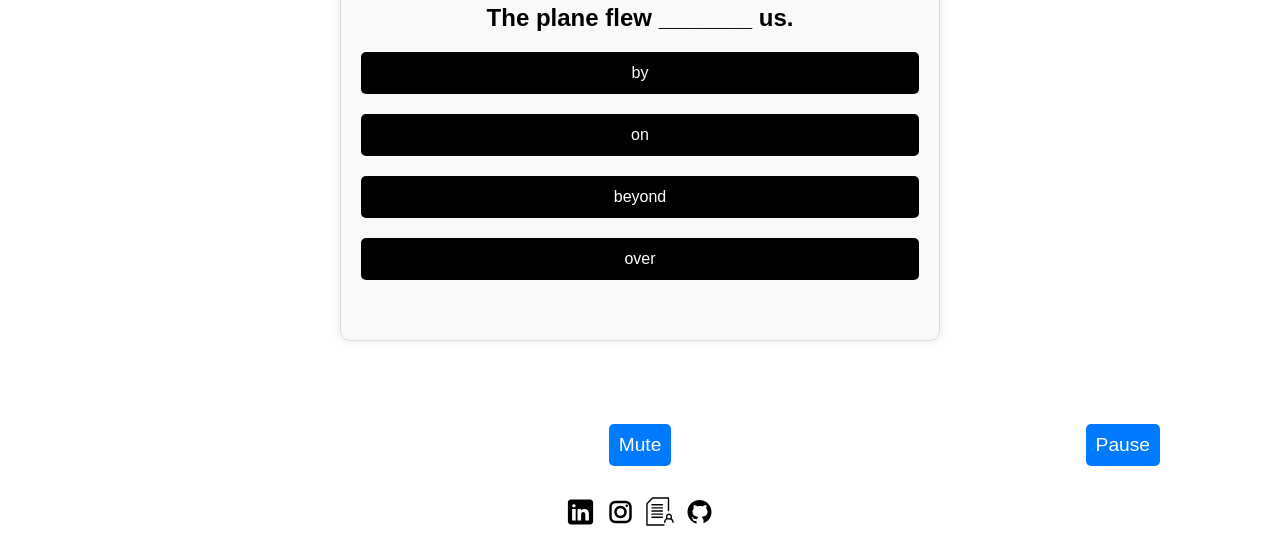
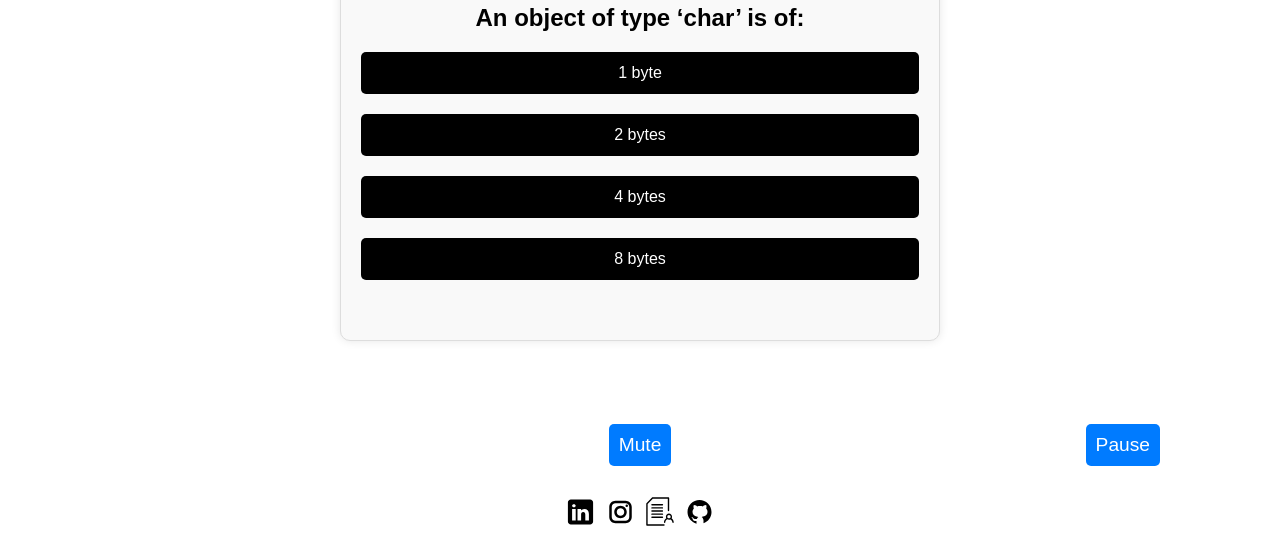
Before and after one commit to Neeraj7911/Placement-Preparation, a plain HTML site: page cprog.html in a window 1280 px wide. Shown: the part 259-800 px from the top of the page. Drawn offline with Linux system fonts and the light colour scheme.

Commit message:
cprogramquestionadd

```diff
--- a/verbal.html
+++ b/cprog.html
@@ -306,7 +306,7 @@
         setTimeout(function () {
           document.getElementById("loading-screen").style.display = "none"; // Hide loading screen
           document.getElementById("content").style.display = "block"; // Show main content
-        }, 2500);
+        }, 3000);
       };
       function startQuiz() {
         window.open("verbal.html", "_blank");
@@ -468,7 +468,7 @@
       }
 
       // Load questions from external file
-      fetch("questions.json")
+      fetch("cprogrammingquestions.json")
         .then((response) => response.json())
         .then((data) => {
           questions = data;
--- /dev/null
+++ b/cprogrammingquestions.json
@@ -0,0 +1,302 @@
+[
+  {
+    "question": "C Programming Language is often called as:",
+    "correct": 1,
+    "options": [
+      "High Level Language",
+      "Middle Level Language",
+      "Low Level Language",
+      "None of these"
+    ]
+  },
+  {
+    "question": "Which of the following is true about C programming language?",
+    "correct": 3,
+    "options": [
+      "C is a structural language",
+      "C is a procedural language",
+      "C does not support function within function",
+      "All of these"
+    ]
+  },
+  {
+    "question": "How many keywords are there in C programming language?",
+    "correct": 0,
+    "options": ["32", "28", "21", "None of these"]
+  },
+  {
+    "question": "Which is not the extended keyword in C?",
+    "correct": 3,
+    "options": ["_Imaginary", "_Complex", "inline", "None of these"]
+  },
+  {
+    "question": "Process in which source code is combined with object code is termed as:",
+    "correct": 2,
+    "options": ["Linker", "Loading", "Linking", "None of these"]
+  },
+  {
+    "question": "An object of type ‘char’ is of:",
+    "correct": 0,
+    "options": ["1 byte", "2 bytes", "4 bytes", "8 bytes"]
+  },
+  {
+    "question": "For 32 bits environment, size of ‘int’ data type is:",
+    "correct": 1,
+    "options": ["2 bytes", "4 bytes", "8 bytes", "None of these"]
+  },
+  {
+    "question": "What is the minimal range of unsigned char data type?",
+    "correct": 1,
+    "options": ["-127 to 127", "0 to 255", "-32767 to 32767", "None of these"]
+  },
+  {
+    "question": "In C, the names of variables, functions, labels, and various other user-defined items are:",
+    "correct": 2,
+    "options": ["keywords", "Tokens", "Identifiers", "None of these"]
+  },
+  {
+    "question": "Variables that are declared inside a function are:",
+    "correct": 3,
+    "options": ["constants", "literals", "global", "local"]
+  },
+  {
+    "question": "All non-global variables are by default:",
+    "correct": 0,
+    "options": ["auto", "static", "extern", "register"]
+  },
+  {
+    "question": "You can direct the compiler to retain the values of local variables using modifier:",
+    "correct": 1,
+    "options": ["auto", "static", "extern", "register"]
+  },
+  {
+    "question": "main() is:",
+    "correct": 1,
+    "options": ["keyword", "function", "both", "None of these"]
+  },
+  {
+    "question": "This modifier tells the compiler that the value of the variable may change at any time:",
+    "correct": 3,
+    "options": ["extern", "public", "void", "volatile"]
+  },
+  {
+    "question": "Variables with keyword are only declared not defined:",
+    "correct": 1,
+    "options": ["auto", "extern", "static", "register"]
+  },
+  {
+    "question": "Which of the following statement about ‘static variables’ is false?",
+    "correct": 3,
+    "options": [
+      "Static variables are permanent variables within their own function or file",
+      "Static local variables are not known outside the function or file",
+      "Static variables maintain their values during function calls",
+      "Static variables and global variables are same"
+    ]
+  },
+  {
+    "question": "Which operator is used to return the length of the variables in bytes?",
+    "correct": 3,
+    "options": ["size()", "length()", "leng()", "sizeof()"]
+  },
+  {
+    "question": "The format identifier ‘%i’ is also used for:",
+    "correct": 1,
+    "options": ["char", "int", "float", "double"]
+  },
+  {
+    "question": "Which data type is best for storing a number 65000 in a 32-bit system?",
+    "correct": 3,
+    "options": ["int", "long", "signed short", "unsigned short"]
+  },
+  {
+    "question": "Which header file can be used to define i/o function prototypes and macros?",
+    "correct": 0,
+    "options": ["stdio.h", "conio.h", "stdlib.h", "alloc.h"]
+  },
+  {
+    "question": "Which of the following format is not correct?",
+    "correct": 3,
+    "options": [
+      "printf(\"%c\", character);",
+      "printf(\"%d\", integer);",
+      "printf(\"%lf\", float);",
+      "printf(\"%ld\", double);"
+    ]
+  },
+  {
+    "question": "The function prototype is followed by:",
+    "correct": 0,
+    "options": ["semicolon", "closing curly bracket", "both", "none of these"]
+  },
+  {
+    "question": "What is used for storing True or False values?",
+    "correct": 2,
+    "options": ["char", "int", "bool", "None of the above"]
+  },
+  {
+    "question": "C Programming Language is often called as:",
+    "correct": 1,
+    "options": [
+      "High Level Language",
+      "Middle Level Language",
+      "Low Level Language",
+      "None of these"
+    ]
+  },
+  {
+    "question": "Which of the following is true about C programming language?",
+    "correct": 3,
+    "options": [
+      "C is a structural language",
+      "C is a procedural language",
+      "C does not support function within function",
+      "All of these"
+    ]
+  },
+  {
+    "question": "How many keywords are there in C programming language?",
+    "correct": 0,
+    "options": ["32", "28", "21", "None of these"]
+  },
+  {
+    "question": "Which is not the extended keyword in C?",
+    "correct": 3,
+    "options": ["_Imaginary", "_Complex", "inline", "None of these"]
+  },
+  {
+    "question": "Process in which source code is combined with object code is termed as:",
+    "correct": 2,
+    "options": ["Linker", "Loading", "Linking", "None of these"]
+  },
+  {
+    "question": "An object of type ‘char’ is of:",
+    "correct": 0,
+    "options": ["1 byte", "2 bytes", "4 bytes", "8 bytes"]
+  },
+  {
+    "question": "For 32 bits environment, size of ‘int’ data type is:",
+    "correct": 1,
+    "options": ["2 bytes", "4 bytes", "8 bytes", "None of these"]
+  },
+  {
+    "question": "What is the minimal range of unsigned char data type?",
+    "correct": 1,
+    "options": ["-127 to 127", "0 to 255", "-32767 to 32767", "None of these"]
+  },
+  {
+    "question": "In C, the names of variables, functions, labels, and various other user-defined items are:",
+    "correct": 2,
+    "options": ["keywords", "Tokens", "Identifiers", "None of these"]
+  },
+  {
+    "question": "Variables that are declared inside a function are:",
+    "correct": 3,
+    "options": ["constants", "literals", "global", "local"]
+  },
+  {
+    "question": "All non-global variables are by default:",
+    "correct": 0,
+    "options": ["auto", "static", "extern", "register"]
+  },
+  {
+    "question": "You can direct the compiler to retain the values of local variables using modifier:",
+    "correct": 1,
+    "options": ["auto", "static", "extern", "register"]
+  },
+  {
+    "question": "main() is:",
+    "correct": 1,
+    "options": ["keyword", "function", "both", "None of these"]
+  },
+  {
+    "question": "This modifier tells the compiler that the value of the variable may change at any time:",
+    "correct": 3,
+    "options": ["extern", "public", "void", "volatile"]
+  },
+  {
+    "question": "Variables with keyword are only declared not defined:",
+    "correct": 1,
+    "options": ["auto", "extern", "static", "register"]
+  },
+  {
+    "question": "Which of the following statement about ‘static variables’ is false?",
+    "correct": 3,
+    "options": [
+      "Static variables are permanent variables within their own function or file",
+      "Static local variables are not known outside the function or file",
+      "Static variables maintain their values during function calls",
+      "Static variables and global variables are same"
+    ]
+  },
+  {
+    "question": "Which operator is used to return the length of the variables in bytes?",
+    "correct": 3,
+    "options": ["size()", "length()", "leng()", "sizeof()"]
+  },
+  {
+    "question": "The format identifier ‘%i’ is also used for:",
+    "correct": 1,
+    "options": ["char", "int", "float", "double"]
+  },
+  {
+    "question": "Which data type is best for storing a number 65000 in a 32-bit system?",
+    "correct": 3,
+    "options": ["int", "long", "signed short", "unsigned short"]
+  },
+  {
+    "question": "Which header file can be used to define i/o function prototypes and macros?",
+    "correct": 0,
+    "options": ["stdio.h", "conio.h", "stdlib.h", "alloc.h"]
+  },
+  {
+    "question": "Which of the following format is not correct?",
+    "correct": 3,
+    "options": [
+      "printf(\"%c\", character);",
+      "printf(\"%d\", integer);",
+      "printf(\"%lf\", float);",
+      "printf(\"%ld\", double);"
+    ]
+  },
+  {
+    "question": "The function prototype is followed by:",
+    "correct": 0,
+    "options": ["semicolon", "closing curly bracket", "both", "none of these"]
+  },
+  {
+    "question": "What is used for storing True or False values?",
+    "correct": 2,
+    "options": ["char", "int", "bool", "None of the above"]
+  },
+  {
+    "question": "Choose the correct synonym for the following word: Expressive",
+    "correct": 2,
+    "options": ["Garrulous", "Incoherent", "Articulate", "Verbose"]
+  },
+  {
+    "question": "Choose the correct antonym for the following word: Chivalrous",
+    "correct": 1,
+    "options": ["Virile", "Despicable", "Gallant", "Mannish"]
+  },
+  {
+    "question": "Choose the correct antonym for the following word: Oblivion",
+    "correct": 0,
+    "options": ["Alert", "Comely", "Indifferent", "Bijou"]
+  },
+  {
+    "question": "Choose the correct spelling of the word to fill in the blank: The best part of my daily ____ is to wake up early.",
+    "correct": 3,
+    "options": ["ruotene", "routene", "ruotine", "routine"]
+  },
+  {
+    "question": "Rearrange the given phrases to form a complete sentence. Note: The phrases numbered 1 and 6 are fixed. Yet so few of us have (A) walls of daily routine (B) the time or the means (C) that enclose our lives (D) to break through the narrow 6. to get to know this land",
+    "correct": 2,
+    "options": ["BDCA", "ABDC", "BDAC", "DBAC"]
+  },
+  {
+    "question": "Rearrange the given phrases to form a complete sentence. Note: The phrases numbered 1 and 6 are fixed. Effective writing involves (A) careful choice of words, their organization (B) in the correct order to (C) well as cohesive composition (D) form sentences, as 6. of sentences.",
+    "correct": 1,
+    "options": ["ABCD", "ABDC", "CDAB", "BACD"]
+  }
+]
```
Also changed, not shown: topics.html (+19 -3 lines), 1 other file.
